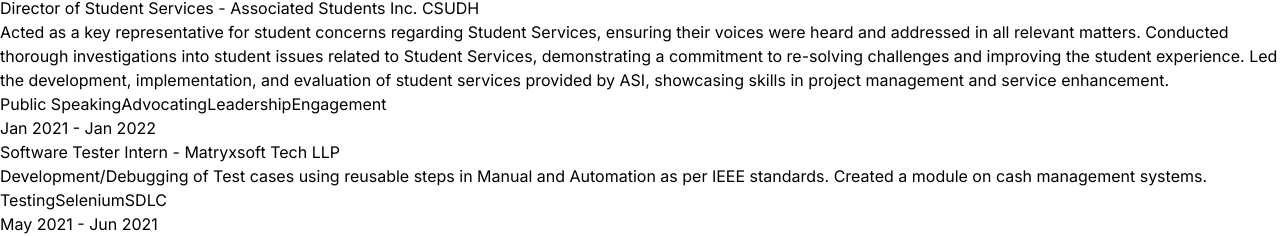
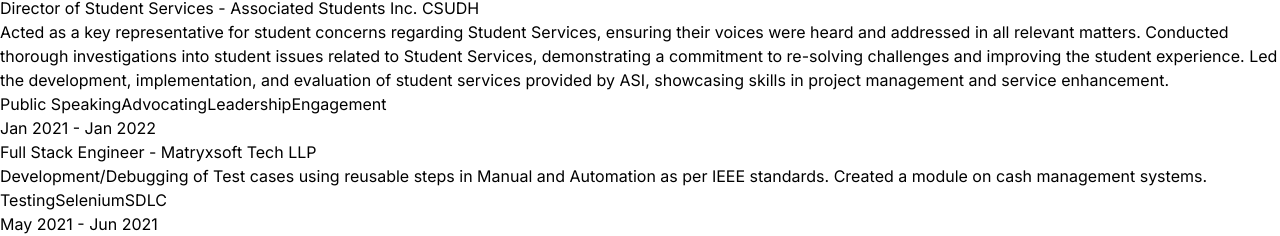
Before and after one commit to RahulVattigunta/react-portfolio-rahul, a React (Vite) app: page / in a window 1280 px wide. Shown: the part 1694-1930 px from the top of the page. Built offline with nearby package versions, Linux system fonts and the light colour scheme.

Commit message:
second commit

```diff
--- a/src/constants/index.js
+++ b/src/constants/index.js
@@ -29,7 +29,7 @@
   },
   {
     year: "Jan 2021 - Jan 2022",
-    role: "Software Tester Intern",
+    role: "Full Stack Engineer",
     company: "Matryxsoft Tech LLP",
     description: `Development/Debugging of Test cases using reusable steps in Manual and Automation as per IEEE standards. Created a module on cash management systems.`,
     technologies: ["Testing", "Selenium", "SDLC"],
```
